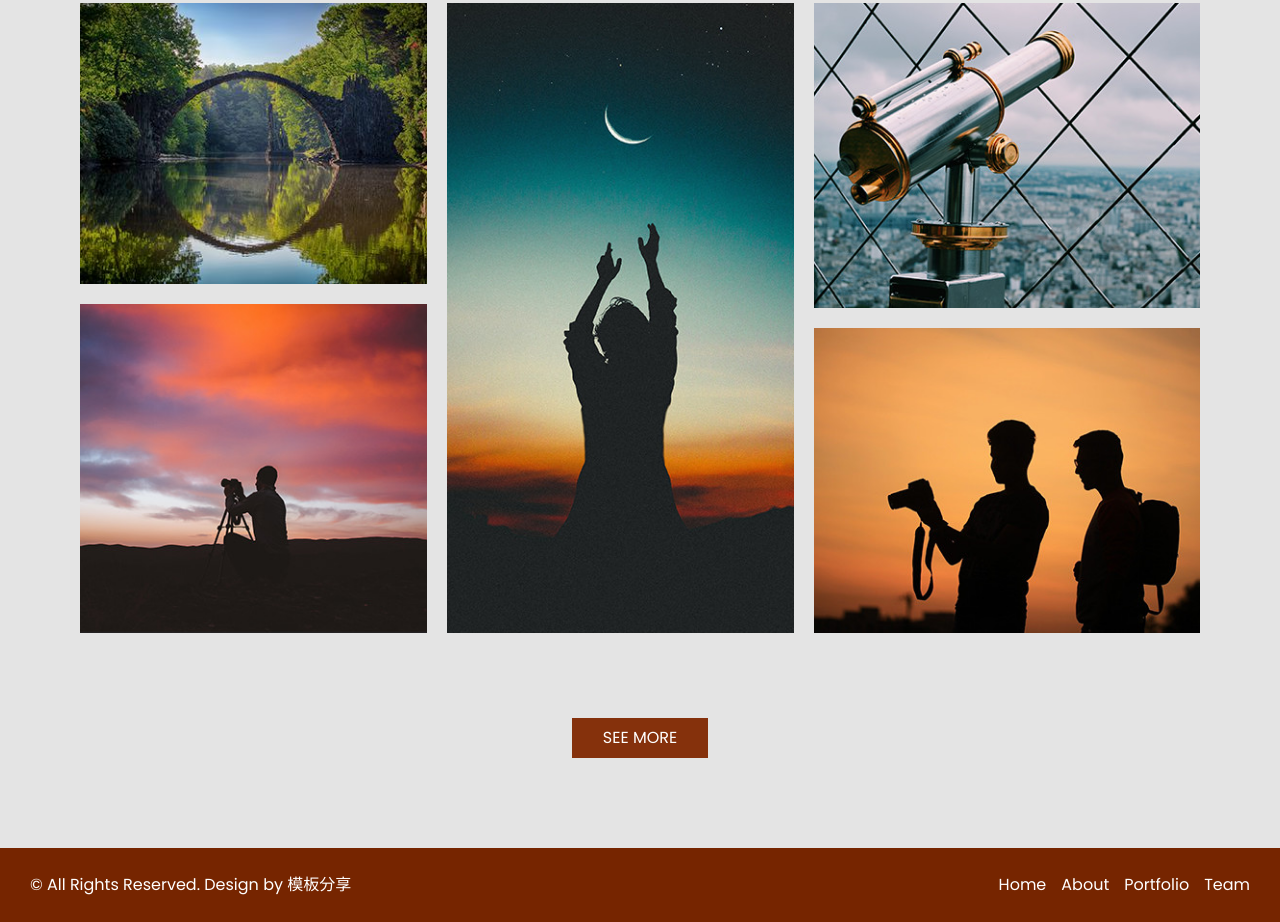
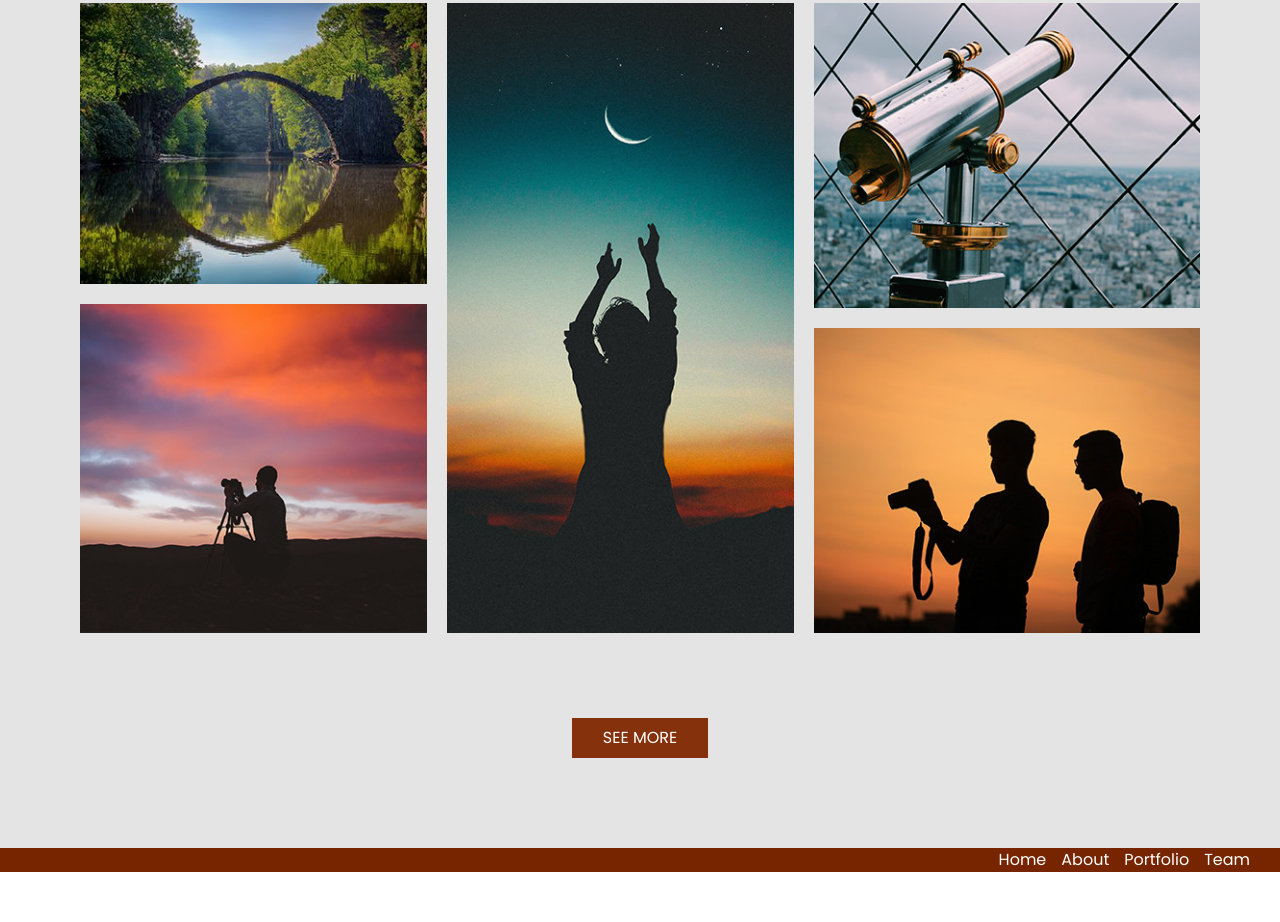
Before and after one commit to zylhhy/zylhhy.github.io, a plain HTML site: page index.html in a window 1280 px wide. Shown: the part 1492-2414 px from the top of the page. After the commit the page ends 2364 px from the top, so only its background shows below. Drawn offline with nearby package versions, Linux system fonts and the light colour scheme.

Commit message:
Update index.html

```diff
--- a/index.html
+++ b/index.html
@@ -245,11 +245,7 @@
     <div class="container-fluid">
       <div class="row">
         <div class="col-xl-6">
-          <p>
-            &copy; <span id="displayYear"></span> All Rights Reserved. Design
-            by
-            <a href="https://www.11moban.com/">模板分享</a>
-          </p>
+
         </div>
         <div class="col-xl-6">
           <div class="link_box">
```
